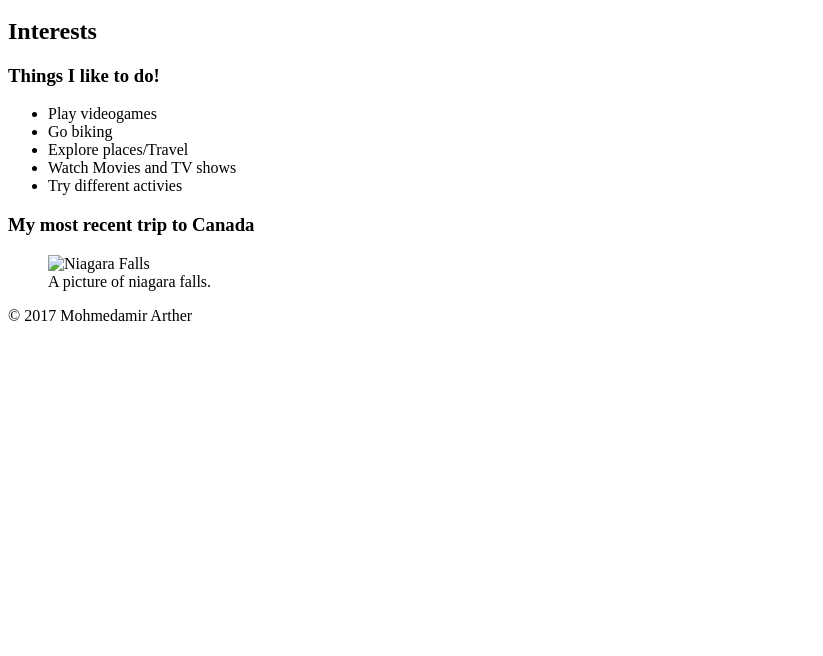
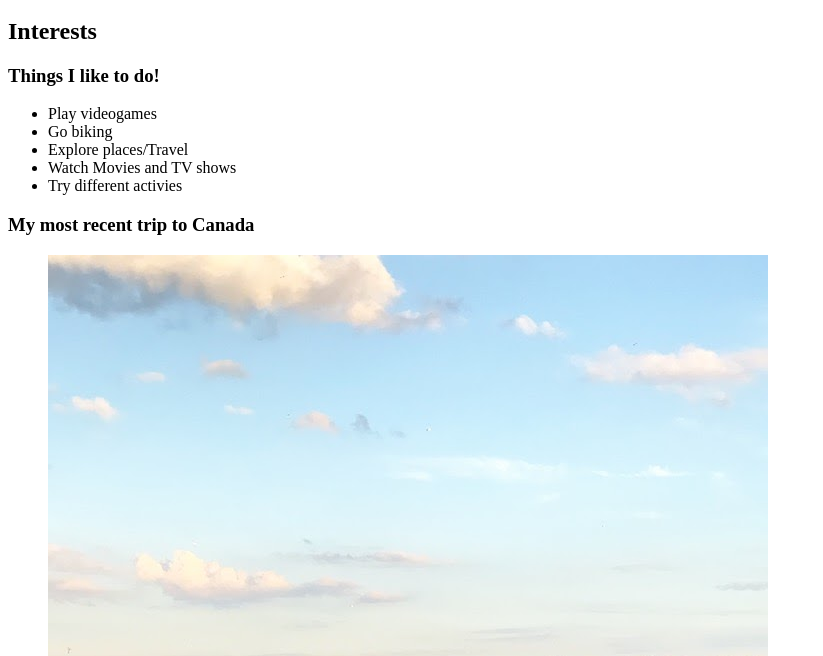
Before and after one commit to marther1/Arther-co, a plain HTML site: page interests/index.html in a window 1280 px wide. Shown: the part 136-792 px from the top of the page, without its empty margins (0-823 px from the left). Drawn offline with Linux system fonts and the light colour scheme.

Commit message:
change scr to src in img tag

```diff
--- a/interests/index.html
+++ b/interests/index.html
@@ -34,7 +34,7 @@
     <section>
       <h3>My most recent trip to Canada</h3>
         <figure class="niagara">
-          <img scr="../pic1.jpg" alt="Niagara Falls" />
+          <img src="../pic1.JPG" alt="Niagara Falls" />
             <figcaption> A picture of niagara falls. </figcaption>
         </figure>
     </section>
```
